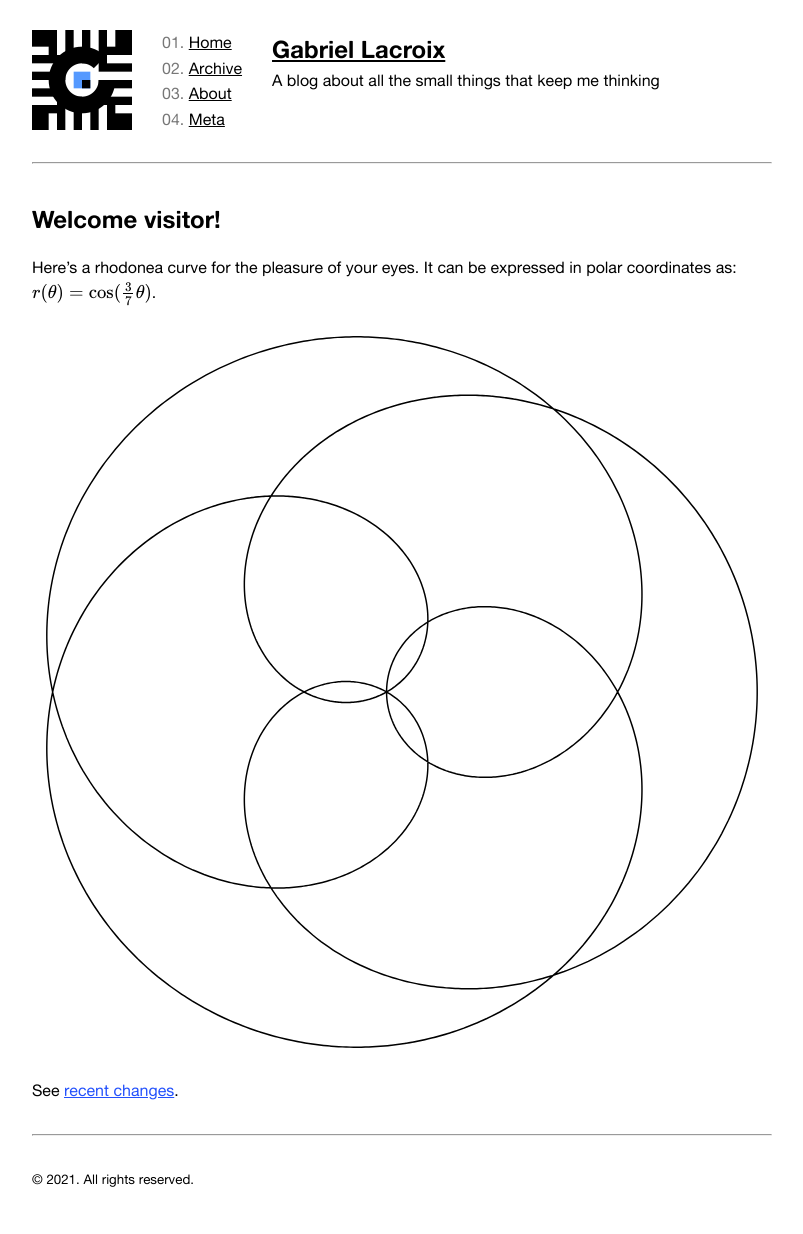
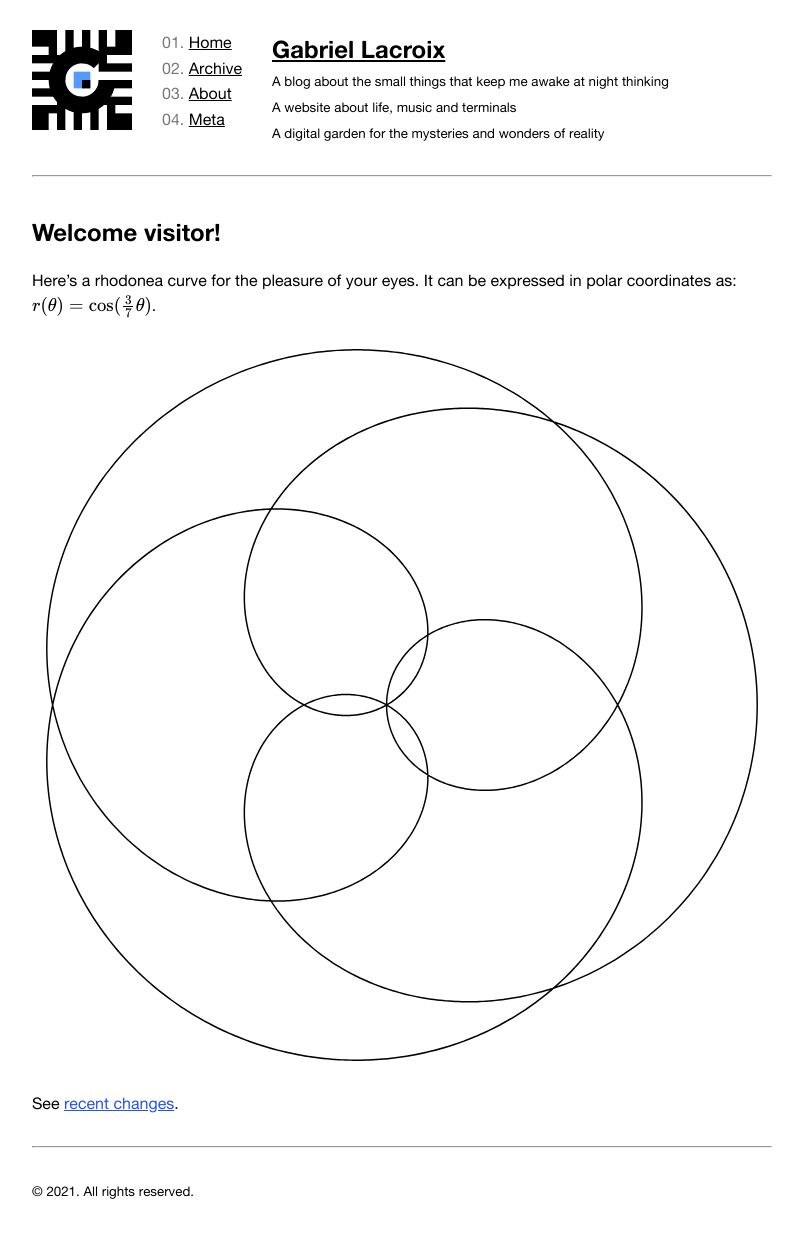
Before and after one commit to Gadiguibou/gadiguibou.github.io, a Jekyll site: the page built from _pages/index.md, in a window 1280 px wide. Shown: the whole page, without its empty margins (238-1041 px from the left). Built offline with Jekyll 4.4.1, drawn with Linux system fonts in a browser that asks for light colours; formulas are drawn with MathJax 3.

Commit message:
Update header

```diff
--- a/_config.yml
+++ b/_config.yml
@@ -1,6 +1,9 @@
 # Setup
 title: Gabriel Lacroix
-tagline: A blog about all the small things that keep me thinking
+tagline: |
+  A blog about the small things that keep me awake at night thinking<br>
+  A website about life, music and terminals<br>
+  A digital garden for the mysteries and wonders of reality
 url: "https://www.gabriellacroix.com"
 baseurl: ""
 permalink: none
@@ -19,7 +22,7 @@ exclude:
   - .jekyll-cache
   - Gemfile
   - Gemfile.lock
-  - LICENSE.md
+  - LICENSE
   - README.md
 
 sass:
--- a/_includes/header.html
+++ b/_includes/header.html
@@ -14,6 +14,6 @@
 {% include nav.html %}
 <div>
   <h2><a href="{{ site.baseurl }}/" title="Home">{{ site.title }}</a></h2>
-  <p>{{ site.tagline }}</p>
+  <p><small>{{ site.tagline }}</small></p>
 </div>
 </header>
--- a/_sass/_layout.scss
+++ b/_sass/_layout.scss
@@ -16,6 +16,21 @@ header {
 
 header > * {
   margin-right: 30px;
+}
+
+header .img-link,
+header nav  {
+  flex: none;
+}
+
+header div {
+  flex: auto;
+}
+
+@media (max-width: 500px) {
+  header div {
+    display: none;
+  }
 }
 
 main > * {
```
